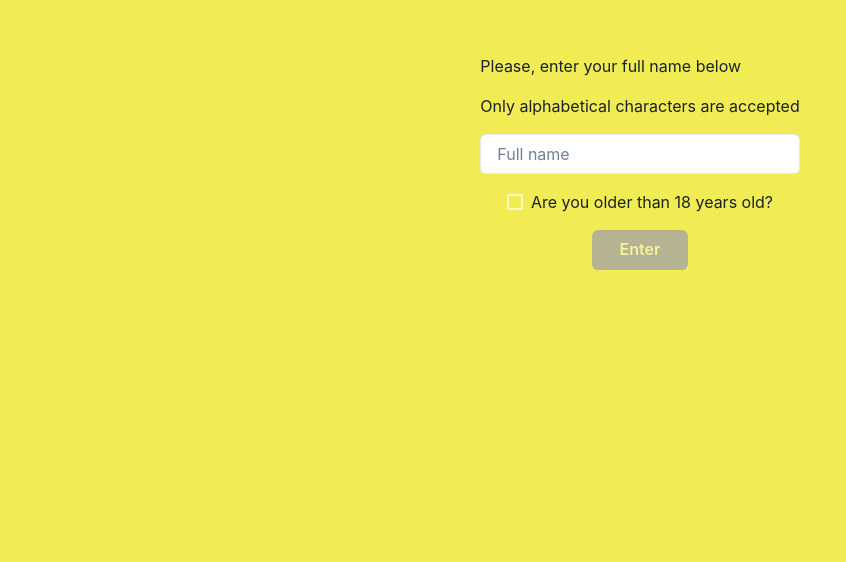
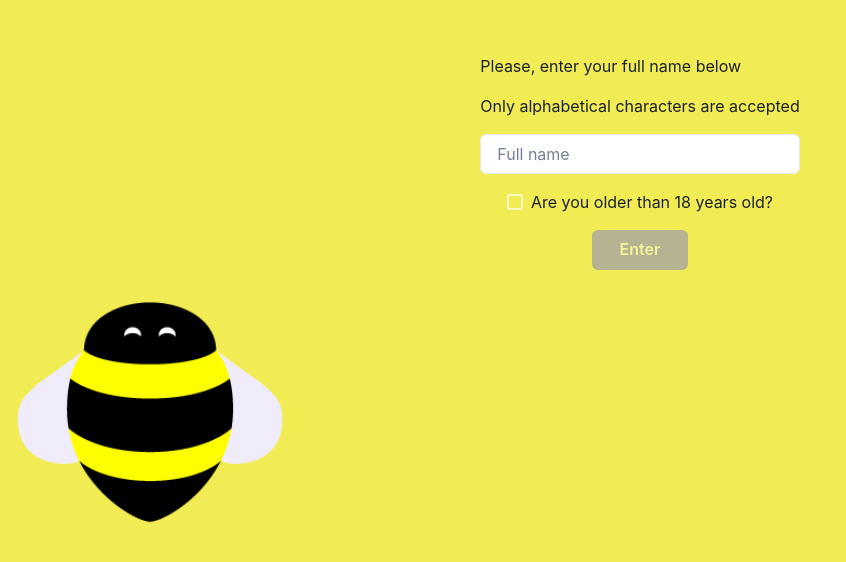
Before and after one commit to GilbertoSVN/brewery, a React (Vite) app: page / in a window 1280 px wide. Shown: the part 238-800 px from the top of the page, without its empty margins (0-846 px from the left). Built offline with nearby package versions, Linux system fonts and the light colour scheme.

Commit message:
chore: add bee image

```diff
--- a/src/components/Layout.tsx
+++ b/src/components/Layout.tsx
@@ -1,16 +1,19 @@
-import { Box } from '@chakra-ui/react'
+import { Box, Image } from '@chakra-ui/react'
 import { ReactNode } from 'react'
+import Bee from "../assets/bee.svg"
 
 interface LayoutProps {
   children: ReactNode
+  hasLogo?: boolean
   isCentered?: boolean
 }
 
-function Layout({ children, isCentered = false }: LayoutProps) {
+function Layout({ children, hasLogo = false, isCentered = false }: LayoutProps) {
   return (
-    <Box display='flex' w='100vw' h='100vh' backgroundColor="#F2EC54" justifyContent={isCentered ? 'center' : 'normal'}>
-      {children}
-    </Box>
+      <Box display='flex' w='100vw' h='100vh' backgroundColor="#F2EC54" justifyContent={isCentered ? 'center' : 'normal'}>
+        {children}
+        {hasLogo && <Image src={Bee} position="absolute" left="0" bottom="0" boxSize={["100px", "200px", "300px"]} />}
+      </Box>
   )
 }
 
--- a/src/pages/Login.tsx
+++ b/src/pages/Login.tsx
@@ -10,7 +10,7 @@ function Login() {
   }
 
   return (
-    <Layout isCentered={true}>
+    <Layout isCentered={true} hasLogo={true}>
       <Box
         display='flex'
         justifyContent='center'
```
Also changed, not shown: src/assets/bee.svg (added).
